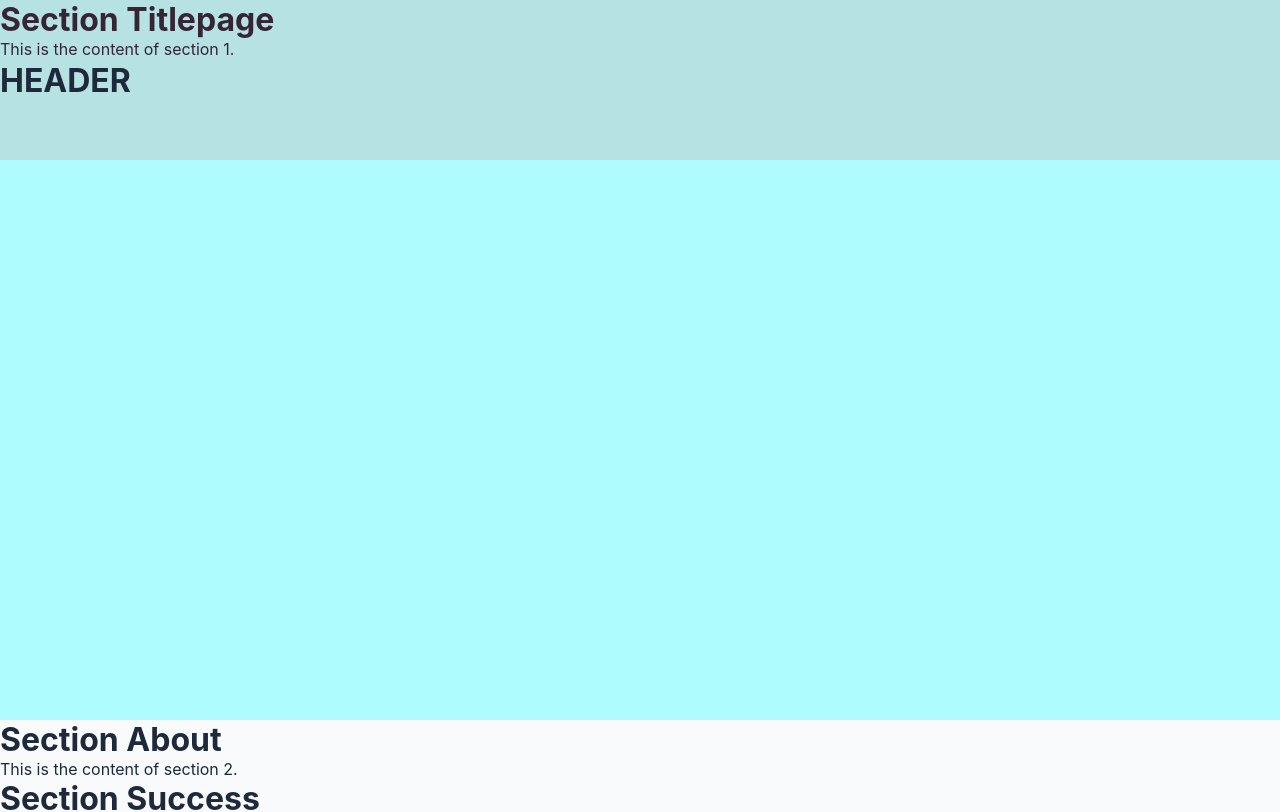
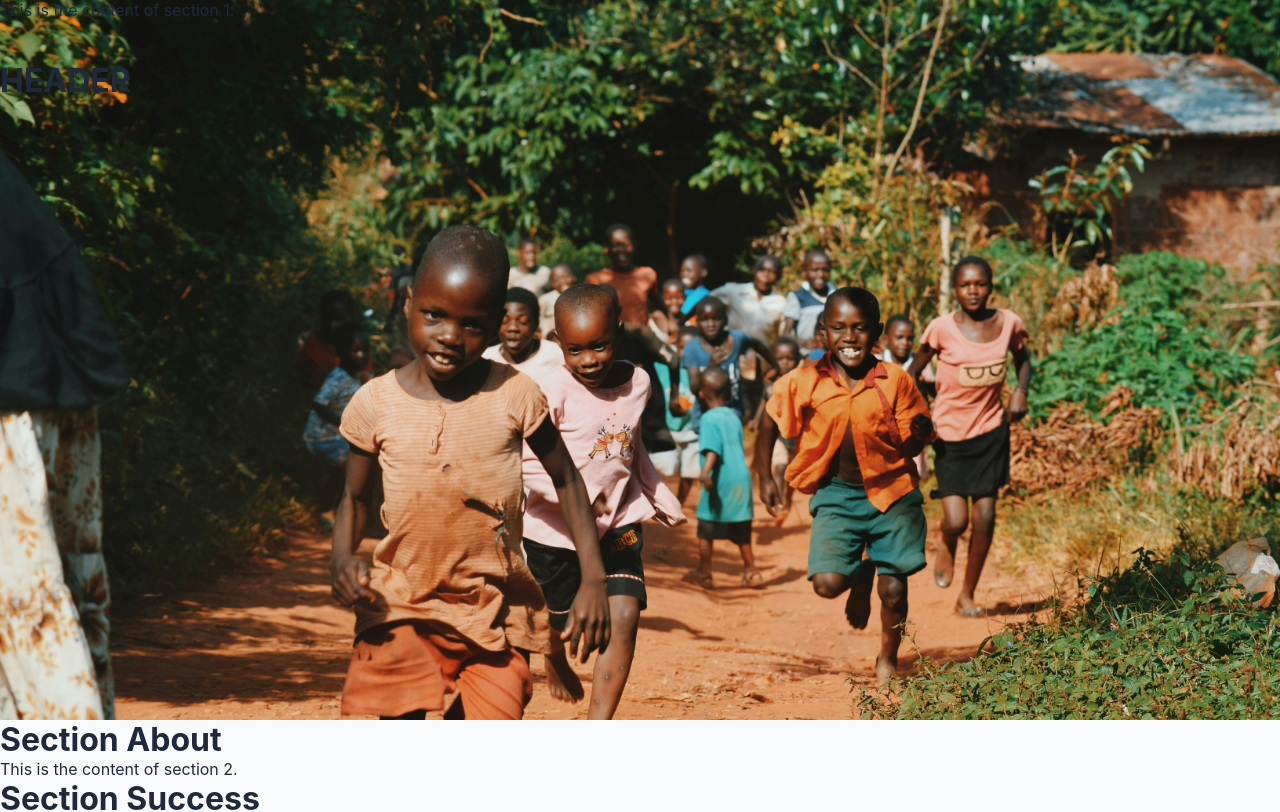
Before and after one commit to Floelly/KleiderspendenRegistrierung, a React (Vite) app: page / in a window 1280 px wide. Shown: the top 812 px of the page. Built offline with nearby package versions, Linux system fonts and the light colour scheme.

Commit message:
erster entwurf zur titlepage

```diff
--- a/src/components/layout/Header.jsx
+++ b/src/components/layout/Header.jsx
@@ -12,7 +12,8 @@ const StyledHeader = styled.header`
   justify-content: space-between;
   z-index: 10;
 
-  background-color: ${({isTop}) => (isTop ? "rgba(255, 0, 0, 0.1)" : "rgba(255, 0, 0, 0.5)")};
+  transition: background-color 0.3s ease, min-height 0.3s ease;
+  background-color: ${({isTop}) => (isTop ? "transparent" : "rgba(255, 0, 0, 1)")};
 `;
 
 export default function Header() {
--- a/src/components/sections/Titlepage.jsx
+++ b/src/components/sections/Titlepage.jsx
@@ -2,7 +2,10 @@ import Section from "../ui/Section";
 import styled from "styled-components";
 
 const TitlepageContainer = styled.div`
-  background-color: rgba(0, 255, 255, 0.3);
+  background-image: url('src/assets/TitleImage1.jpg');
+  background-position: 35% 40%;
+  background-size: cover;
+  background-repeat: no-repeat;
   height: 90vh;
   width: 100%;
 `;
@@ -11,7 +14,6 @@ export default function Titlepage({sectionNumber}) {
 
   return (
     <TitlepageContainer>
-      <h1>Section Titlepage</h1>
       <Section number={sectionNumber}></Section>
     </TitlepageContainer>
   );
```
Also changed, not shown: src/assets/TitleImage1.jpg (added).
